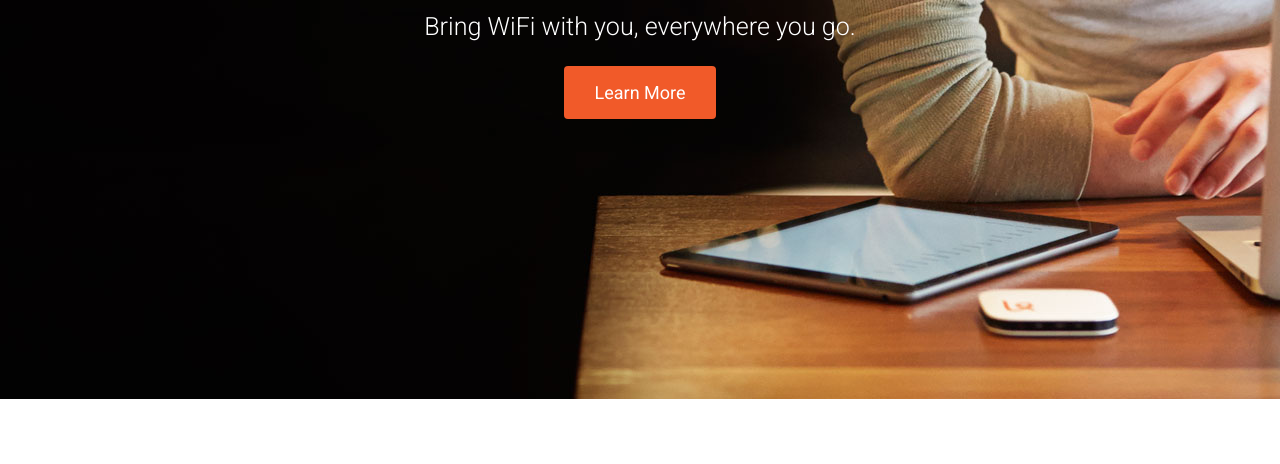
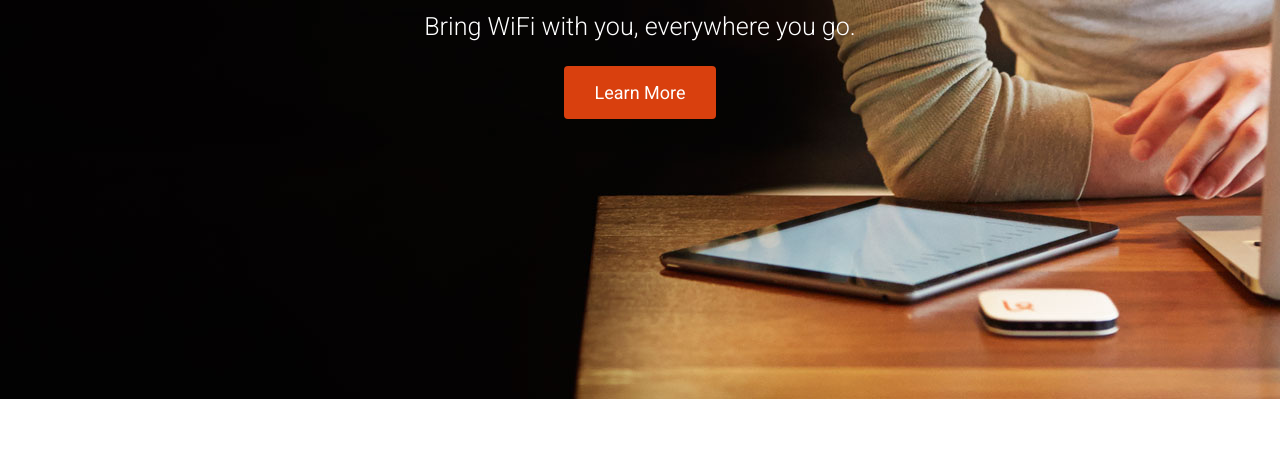
Before and after one commit to billingsby/startup-landing-page-clone, a plain HTML site: page index.html in a window 1280 px wide. In both pictures the pointer is over the button "Learn More". Shown: the part 336-800 px from the top of the page. Drawn offline with Linux system fonts and the light colour scheme.

Commit message:
button hover update

```diff
--- a/css/style.css
+++ b/css/style.css
@@ -108,6 +108,12 @@ button {
 
 }
 
+.introduction button:hover {
+  background-color: #d9400e;
+  border-color: #cf3d0e;
+  cursor: pointer;
+}
+
 /* Cases Section */
 
 .cases {
```
